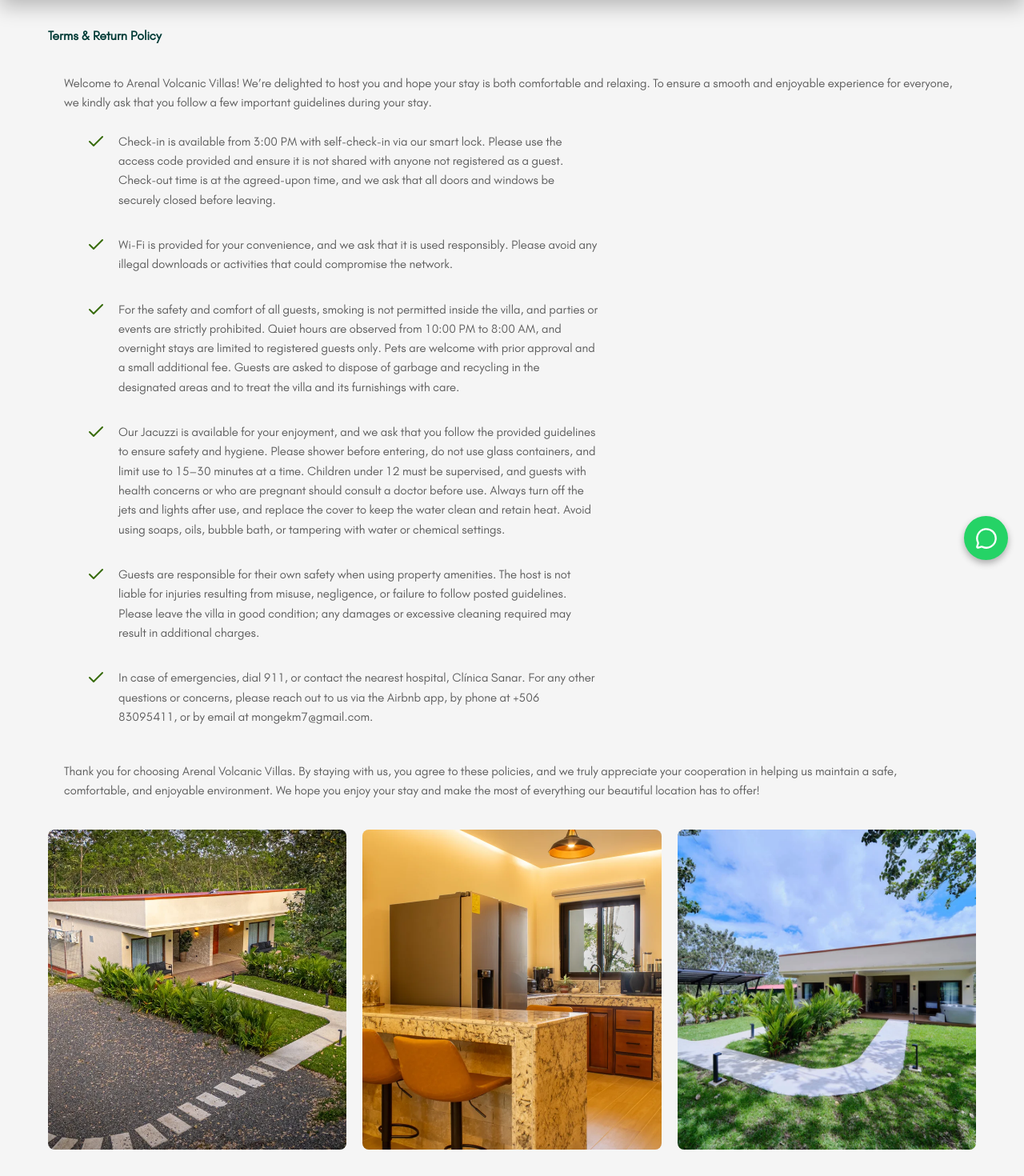
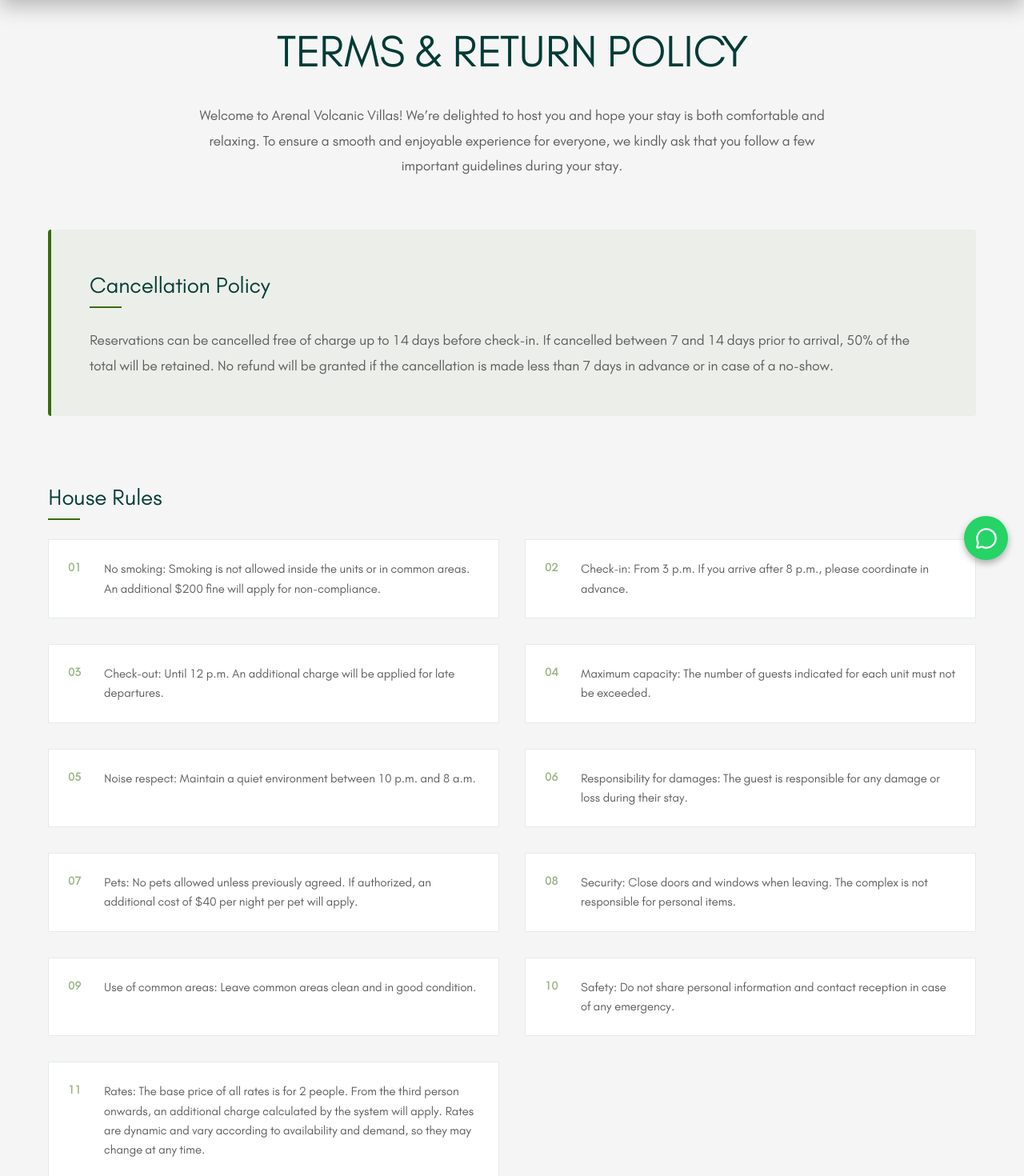
Before and after one commit to lunalabscr/echo-frontend, a React (Vite) app: page /return-policy in a window 1280 px wide. Shown: the part 80-1550 px from the top of the page at 80% size. Built offline with nearby package versions, Linux system fonts and the light colour scheme.

Commit message:
more luxury design for terms and cancellarions

```diff
--- a/public/locales/en/translation.json
+++ b/public/locales/en/translation.json
@@ -68,12 +68,20 @@
     "pageDescription": "Read our house rules and return policy to ensure a pleasant stay.",
     "title": "Terms & Return Policy",
     "intro": "Welcome to Arenal Volcanic Villas! We’re delighted to host you and hope your stay is both comfortable and relaxing. To ensure a smooth and enjoyable experience for everyone, we kindly ask that you follow a few important guidelines during your stay.",
-    "rule1": "Check-in is available from 3:00 PM with self-check-in via our smart lock. Please use the access code provided and ensure it is not shared with anyone not registered as a guest. Check-out time is at the agreed-upon time, and we ask that all doors and windows be securely closed before leaving.",
-    "rule2": "Wi-Fi is provided for your convenience, and we ask that it is used responsibly. Please avoid any illegal downloads or activities that could compromise the network.",
-    "rule3": "For the safety and comfort of all guests, smoking is not permitted inside the villa, and parties or events are strictly prohibited. Quiet hours are observed from 10:00 PM to 8:00 AM, and overnight stays are limited to registered guests only. Pets are welcome with prior approval and a small additional fee. Guests are asked to dispose of garbage and recycling in the designated areas and to treat the villa and its furnishings with care.",
-    "rule4": "Our Jacuzzi is available for your enjoyment, and we ask that you follow the provided guidelines to ensure safety and hygiene. Please shower before entering, do not use glass containers, and limit use to 15–30 minutes at a time. Children under 12 must be supervised, and guests with health concerns or who are pregnant should consult a doctor before use. Always turn off the jets and lights after use, and replace the cover to keep the water clean and retain heat. Avoid using soaps, oils, bubble bath, or tampering with water or chemical settings.",
-    "rule5": "Guests are responsible for their own safety when using property amenities. The host is not liable for injuries resulting from misuse, negligence, or failure to follow posted guidelines. Please leave the villa in good condition; any damages or excessive cleaning required may result in additional charges.",
-    "rule6": "In case of emergencies, dial 911, or contact the nearest hospital, Clínica Sanar. For any other questions or concerns, please reach out to us via the Airbnb app, by phone at +506 83095411, or by email at mongekm7@gmail.com.",
+    "cancellationTitle": "Cancellation Policy",
+    "cancellationText": "Reservations can be cancelled free of charge up to 14 days before check-in. If cancelled between 7 and 14 days prior to arrival, 50% of the total will be retained. No refund will be granted if the cancellation is made less than 7 days in advance or in case of a no-show.",
+    "houseRulesTitle": "House Rules",
+    "rule1": "No smoking: Smoking is not allowed inside the units or in common areas. An additional $200 fine will apply for non-compliance.",
+    "rule2": "Check-in: From 3 p.m. If you arrive after 8 p.m., please coordinate in advance.",
+    "rule3": "Check-out: Until 12 p.m. An additional charge will be applied for late departures.",
+    "rule4": "Maximum capacity: The number of guests indicated for each unit must not be exceeded.",
+    "rule5": "Noise respect: Maintain a quiet environment between 10 p.m. and 8 a.m.",
+    "rule6": "Responsibility for damages: The guest is responsible for any damage or loss during their stay.",
+    "rule7": "Pets: No pets allowed unless previously agreed. If authorized, an additional cost of $40 per night per pet will apply.",
+    "rule8": "Security: Close doors and windows when leaving. The complex is not responsible for personal items.",
+    "rule9": "Use of common areas: Leave common areas clean and in good condition.",
+    "rule10": "Safety: Do not share personal information and contact reception in case of any emergency.",
+    "rule11": "Rates: The base price of all rates is for 2 people. From the third person onwards, an additional charge calculated by the system will apply. Rates are dynamic and vary according to availability and demand, so they may change at any time.",
     "closing": "Thank you for choosing Arenal Volcanic Villas. By staying with us, you agree to these policies, and we truly appreciate your cooperation in helping us maintain a safe, comfortable, and enjoyable environment. We hope you enjoy your stay and make the most of everything our beautiful location has to offer!",
     "imageAlt1": "Aerial view of the property taken by drone",
     "imageAlt2": "Modern kitchen interior",
--- a/src/pages/terms-and-conditions/index.module.scss
+++ b/src/pages/terms-and-conditions/index.module.scss
@@ -2,80 +2,162 @@
 @use "@styles/colors";
 
 .terms {
-  margin-top: 80px;
+  margin-top: 100px;
+  margin-bottom: 80px;
   @include mixins.container;
 
-  &__image-wrapper {
-    width: 100%;
-    height: 400px;
-    overflow: hidden;
-    border-radius: 8px;
+  &__header {
+    margin-bottom: 4rem;
+    text-align: center;
+    max-width: 800px;
+    margin-inline: auto;
+  }
+
+  &__title {
+    font-size: clamp(2rem, 5vw, 3.5rem);
+    font-weight: 300;
+    color: colors.$dark-green;
+    margin-bottom: 1.5rem;
+    letter-spacing: -0.02em;
+    text-transform: uppercase;
+  }
+
+  &__intro {
+    font-size: 1.1rem;
+    color: colors.$text-third;
+    line-height: 1.8;
+  }
+
+  &__section {
+    margin-bottom: 5rem;
+
+    &--cancellation {
+      background-color: rgba(colors.$light-green, 0.05);
+      padding: 3rem;
+      border-radius: 4px;
+      border-left: 4px solid colors.$light-green;
+    }
+  }
+
+  &__section-title {
+    font-size: 1.75rem;
+    font-weight: 400;
+    color: colors.$dark-green;
+    margin-bottom: 2rem;
+    position: relative;
+    display: inline-block;
+
+    &::after {
+      content: "";
+      position: absolute;
+      bottom: -8px;
+      left: 0;
+      width: 40px;
+      height: 2px;
+      background-color: colors.$light-green;
+    }
+  }
+
+  &__cancellation-text {
+    font-size: 1.1rem;
+    line-height: 1.8;
+    color: colors.$text-third;
+  }
+
+  &__rules-list {
+    display: grid;
+    grid-template-columns: 1fr;
+    gap: 2rem;
+    list-style: none;
+    padding: 0;
+
+    @include mixins.respond-to(md) {
+      grid-template-columns: repeat(2, 1fr);
+    }
+  }
+
+  &__rule-item {
+    display: flex;
+    gap: 1.25rem;
+    padding: 1.5rem;
+    background: white;
+    border: 1px solid rgba(colors.$dark-green, 0.1);
+    transition: all 0.3s ease;
+
+    &:hover {
+      border-color: colors.$light-green;
+      transform: translateY(-4px);
+      box-shadow: 0 10px 30px rgba(0, 0, 0, 0.05);
+    }
+  }
+
+  &__rule-number {
+    font-size: 0.9rem;
+    font-weight: 600;
+    color: colors.$light-green;
+    opacity: 0.5;
+    min-width: 25px;
+  }
+
+  &__rule-content {
+    flex: 1;
+
+    p {
+      margin: 0;
+      font-size: 0.95rem;
+      line-height: 1.6;
+      color: colors.$text-third;
+    }
+  }
+
+  &__closing {
+    margin-top: 4rem;
+    padding: 3rem;
+    text-align: center;
+    border-top: 1px solid rgba(colors.$dark-green, 0.1);
+    font-style: italic;
+    color: colors.$text-third;
+    max-width: 800px;
+    margin-inline: auto;
+    line-height: 1.8;
   }
 
   &__image-container {
-    display: flex;
-    flex-direction: column;
-    gap: 20px;
+    display: grid;
+    grid-template-columns: repeat(auto-fit, minmax(300px, 1fr));
+    gap: 1.5rem;
+    margin-top: 5rem;
+  }
 
-    @include mixins.respond-to(lg) {
-      flex-direction: row;
-      align-items: center;
-      justify-content: center;
+  &__image-wrapper {
+    height: 450px;
+    overflow: hidden;
+    position: relative;
+
+    &::after {
+      content: "";
+      position: absolute;
+      inset: 0;
+      background: linear-gradient(to bottom, transparent, rgba(0, 0, 0, 0.2));
+      opacity: 0;
+      transition: opacity 0.3s ease;
+    }
+
+    &:hover {
+      &::after {
+        opacity: 1;
+      }
+
+      .terms__image {
+        transform: scale(1.05);
+      }
     }
   }
 
   &__image {
-    object-fit: cover;
     width: 100%;
     height: 100%;
-  }
-
-  &__terms-text {
-    font-weight: 600;
-    padding-top: 2rem;
-  }
-  &__icon {
-    width: 1.5rem;
-    height: 1.5rem;
-    margin-right: 0.5rem;
-    color: colors.$light-green;
-  }
-
-  &__rule {
-    margin: 0 0 1.25rem;
-    font-size: 1rem;
-    max-width: 600px;
-  }
-
-  &__text {
-    color: colors.$text-third;
-    margin-block: 1rem;
-    text-align: left;
-    padding: 2rem;
-    line-height: 1.6;
-
-    ul {
-      list-style: none;
-      padding: 0;
-      margin: 1.5rem 0;
-    }
-
-    li {
-      display: flex;
-      width: 100%;
-      gap: 0.5rem;
-      margin-bottom: 0.75rem;
-      padding-left: 1.75rem;
-      font-size: 1rem;
-    }
-
-    @include mixins.respond-to(sm) {
-      padding: 1.25rem;
-
-      p,
-      li {
-        font-size: 0.95rem;
-      }
-    }
+    object-fit: cover;
+    transition: transform 0.6s cubic-bezier(0.16, 1, 0.3, 1);
   }
 }
--- a/src/pages/terms-and-conditions/index.tsx
+++ b/src/pages/terms-and-conditions/index.tsx
@@ -2,7 +2,9 @@ import SEO from "@/components/SEO";
 import styles from "./index.module.scss";
 import { useParams } from "react-router-dom";
 import { useTranslation } from "react-i18next";
-import { Check } from "lucide-react";
+import { motion } from "framer-motion";
+import type { Variants } from "framer-motion";
+import clsx from "clsx";
 
 export const TermsAndConditions = () => {
   const { lang } = useParams();
@@ -45,6 +47,25 @@ export const TermsAndConditions = () => {
     },
   ];
 
+  const containerVariants: Variants = {
+    hidden: { opacity: 0 },
+    visible: {
+      opacity: 1,
+      transition: {
+        staggerChildren: 0.1,
+      },
+    },
+  };
+
+  const itemVariants: Variants = {
+    hidden: { opacity: 0, y: 20 },
+    visible: {
+      opacity: 1,
+      y: 0,
+      transition: { duration: 0.6, ease: "easeOut" },
+    },
+  };
+
   return (
     <section className={styles.terms}>
       <SEO
@@ -52,33 +73,88 @@ export const TermsAndConditions = () => {
         descriptionKey="pageDescription"
         path={`${baseRoute}/terms-and-conditions`}
       />
-      <p className={styles["terms__terms-text"]}>{t("title")}</p>
-      <div className={styles["terms__text"]}>
-        <p>{t("intro")}</p>
-        <ul>
-          {[1, 2, 3, 4, 5, 6].map((num) => (
-            <li key={num}>
-              <Check className={styles["terms__icon"]} size={24} />
-              <p className={styles["terms__rule"]}>{t(`rule${num}`)}</p>
-            </li>
+
+      <motion.div
+        className={styles.terms__header}
+        initial={{ opacity: 0, y: -20 }}
+        animate={{ opacity: 1, y: 0 }}
+        transition={{ duration: 0.8 }}
+      >
+        <h1 className={styles.terms__title}>{t("title")}</h1>
+        <p className={styles.terms__intro}>{t("intro")}</p>
+      </motion.div>
+
+      <motion.div
+        className={clsx(styles.terms__section, styles["terms__section--cancellation"])}
+        initial={{ opacity: 0, x: -20 }}
+        whileInView={{ opacity: 1, x: 0 }}
+        viewport={{ once: true }}
+        transition={{ duration: 0.8, delay: 0.2 }}
+      >
+        <h2 className={styles["terms__section-title"]}>{t("cancellationTitle")}</h2>
+        <p className={styles["terms__cancellation-text"]}>{t("cancellationText")}</p>
+      </motion.div>
+
+      <div className={styles.terms__section}>
+        <h2 className={styles["terms__section-title"]}>{t("houseRulesTitle")}</h2>
+        <motion.ul
+          className={styles["terms__rules-list"]}
+          variants={containerVariants}
+          initial="hidden"
+          whileInView="visible"
+          viewport={{ once: true, amount: 0.1 }}
+        >
+          {Array.from({ length: 11 }, (_, i) => i + 1).map((num) => (
+            <motion.li
+              key={num}
+              className={styles["terms__rule-item"]}
+              variants={itemVariants}
+            >
+              <span className={styles["terms__rule-number"]}>
+                {num.toString().padStart(2, "0")}
+              </span>
+              <div className={styles["terms__rule-content"]}>
+                <p>{t(`rule${num}`)}</p>
+              </div>
+            </motion.li>
           ))}
-        </ul>
-        <p>{t("closing")} </p>
+        </motion.ul>
       </div>
 
-      <div className={styles["terms__image-container"]}>
+      <motion.div
+        className={styles.terms__closing}
+        initial={{ opacity: 0 }}
+        whileInView={{ opacity: 1 }}
+        viewport={{ once: true }}
+        transition={{ duration: 1, delay: 0.5 }}
+      >
+        <p>{t("closing")}</p>
+      </motion.div>
+
+      <motion.div
+        className={styles["terms__image-container"]}
+        initial="hidden"
+        whileInView="visible"
+        viewport={{ once: true }}
+        variants={containerVariants}
+      >
         {images.map((img, idx) => (
-          <div className={styles["terms__image-wrapper"]} key={idx}>
+          <motion.div
+            className={styles["terms__image-wrapper"]}
+            key={idx}
+            variants={itemVariants}
+          >
             <img
               src={img.default}
               srcSet={img.sources.join(", ")}
-              sizes="(max-width: 767px) 50vw, (max-width: 1199px) 100vw, 1200px"
+              sizes="(max-width: 767px) 100vw, (max-width: 1199px) 50vw, 33vw"
               className={styles["terms__image"]}
               alt={img.alt}
+              loading="lazy"
             />
-          </div>
+          </motion.div>
         ))}
-      </div>
+      </motion.div>
     </section>
   );
 };
```
Also changed, not shown: public/locales/es/translation.json (+14 -7 lines), public/locales/pt/translation.json (+14 -7 lines).
